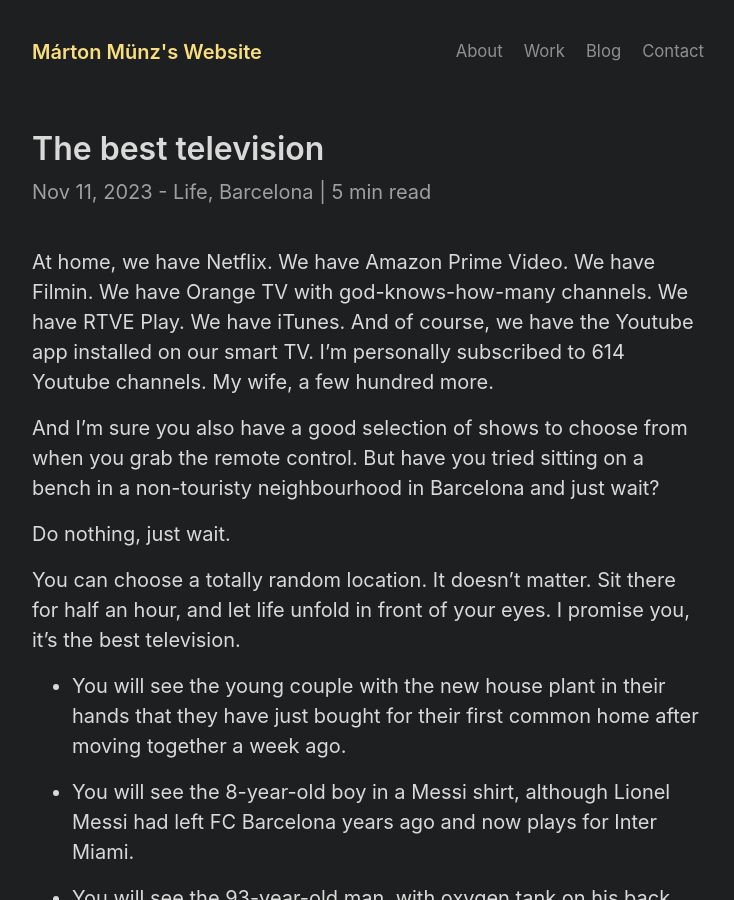
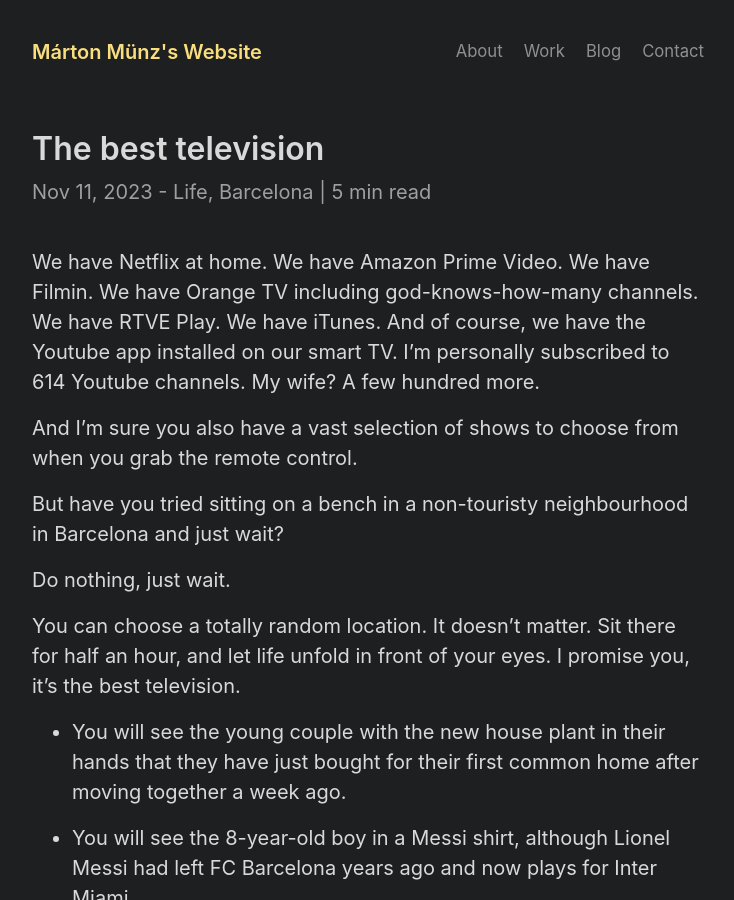
Before and after one commit to mmuenz/website, a Jekyll site: the page built from television.md, in a window 1280 px wide and 900 px high. Shown: the whole window, without its empty margins (272-1006 px from the left). Built offline with Jekyll 4.4.1, drawn with Linux system fonts in a browser that asks for light colours.

Commit message:
Fixed The best television

```diff
--- a/television.md
+++ b/television.md
@@ -5,9 +5,11 @@ title: The best television
 
 <div class="bloginfo">Nov 11, 2023  - Life, Barcelona | 5 min read</div>
 
-At home, we have Netflix. We have Amazon Prime Video. We have Filmin. We have Orange TV with god-knows-how-many channels. We have RTVE Play. We have iTunes. And of course, we have the Youtube app installed on our smart TV. I'm personally subscribed to 614 Youtube channels. My wife, a few hundred more.
+We have Netflix at home. We have Amazon Prime Video. We have Filmin. We have Orange TV including god-knows-how-many channels. We have RTVE Play. We have iTunes. And of course, we have the Youtube app installed on our smart TV. I'm personally subscribed to 614 Youtube channels. My wife? A few hundred more.
 
-And I'm sure you also have a good selection of shows to choose from when you grab the remote control. But have you tried sitting on a bench in a non-touristy neighbourhood in Barcelona and just wait?
+And I'm sure you also have a vast selection of shows to choose from when you grab the remote control.
+
+But have you tried sitting on a bench in a non-touristy neighbourhood in Barcelona and just wait?
 
 Do nothing, just wait.
 
```
